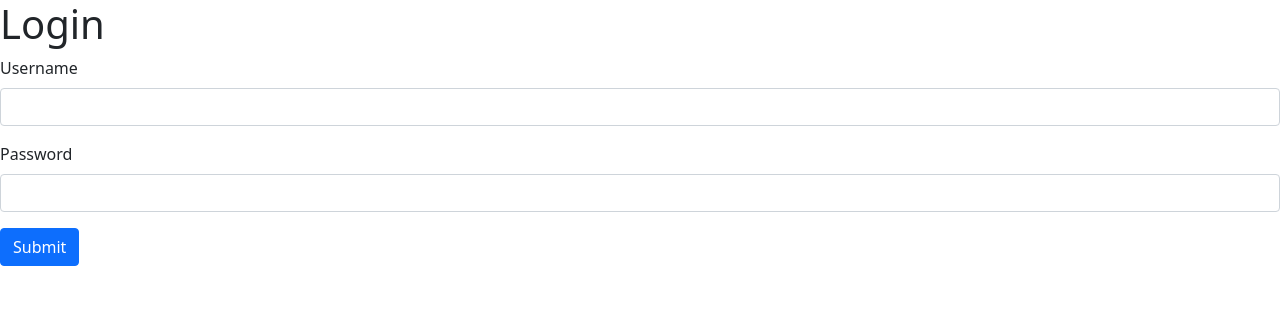
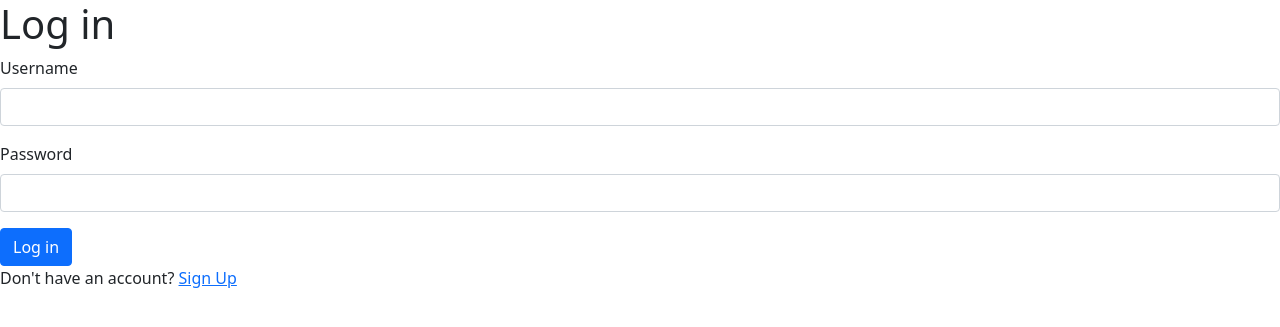
Before and after one commit to Het-Dhorajia/blog-app-flask, a Flask app: page /login in a window 1280 px wide. Shown: the top 327 px of the page. Run offline with Flask 3, Linux system fonts and the light colour scheme.

Commit message:
connected it to database

```diff
--- a/templates/auth/login.html
+++ b/templates/auth/login.html
@@ -11,20 +11,24 @@
 </head>
 
 <body>
-     <h1>Login</h1>
-    <form>
+
+    <h1>Log in</h1>
+
+    <form method="POST">
         <div class="mb-3">
-            <label  class="form-label">Username</label>
-            <input type="text" class="form-control" >
+            <label class="form-label">Username</label>
+            <input type="text" name="username" class="form-control" required>
 
         </div>
         <div class="mb-3">
-            <label  class="form-label">Password</label>
-            <input type="password" class="form-control" >
+            <label class="form-label">Password</label>
+            <input type="password" name="password" class="form-control" required>
         </div>
 
-        <button type="submit" class="btn btn-primary">Submit</button>
+        <button type="submit" class="btn btn-primary">Log in</button>
     </form>
+
+    <p><span>Don't have an account?</span> <a href="/signup">Sign Up</a></p>
 
     <script src="https://cdn.jsdelivr.net/npm/bootstrap@5.0.0-beta2/dist/js/bootstrap.bundle.min.js"></script>
 </body>
```
